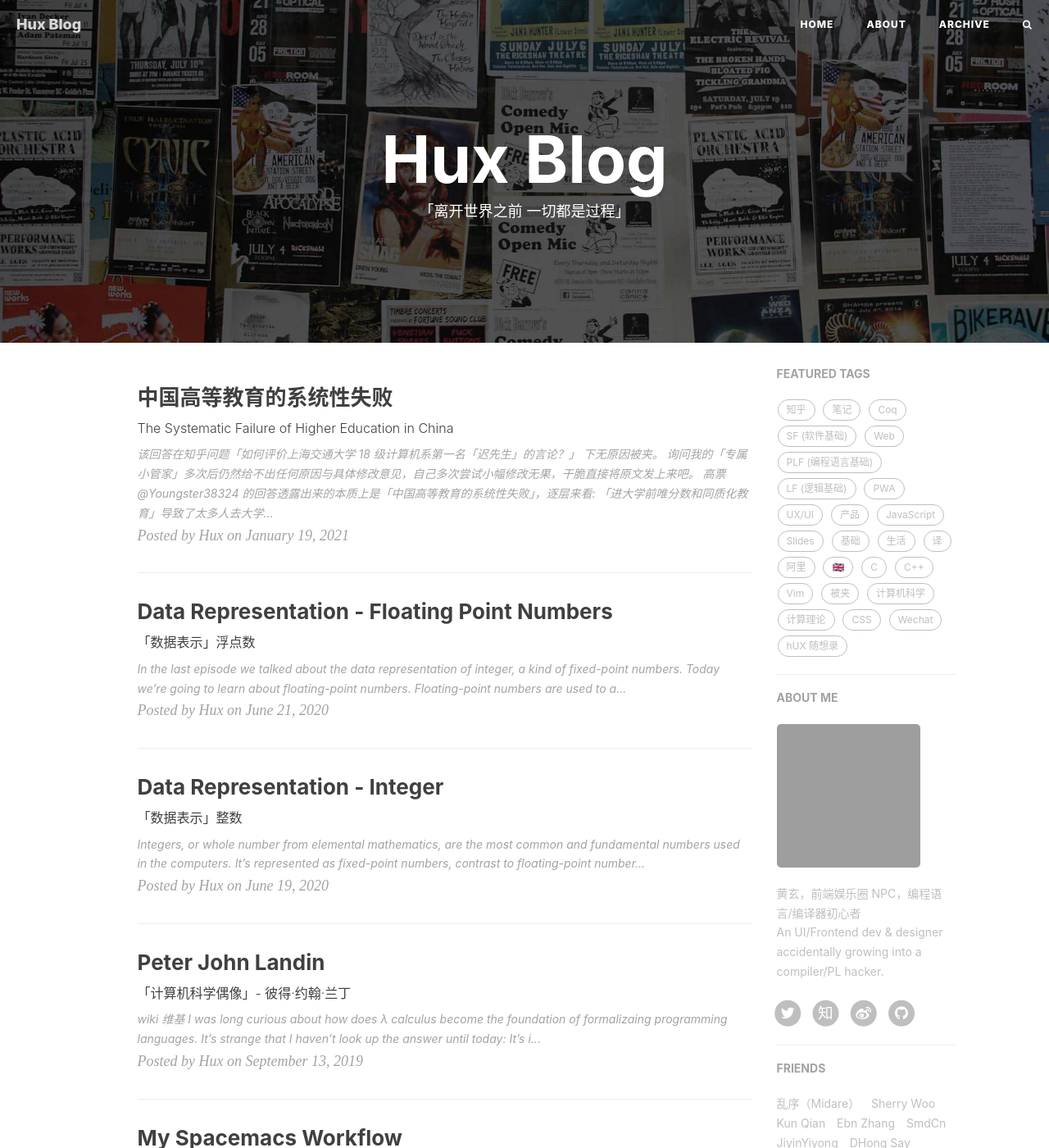
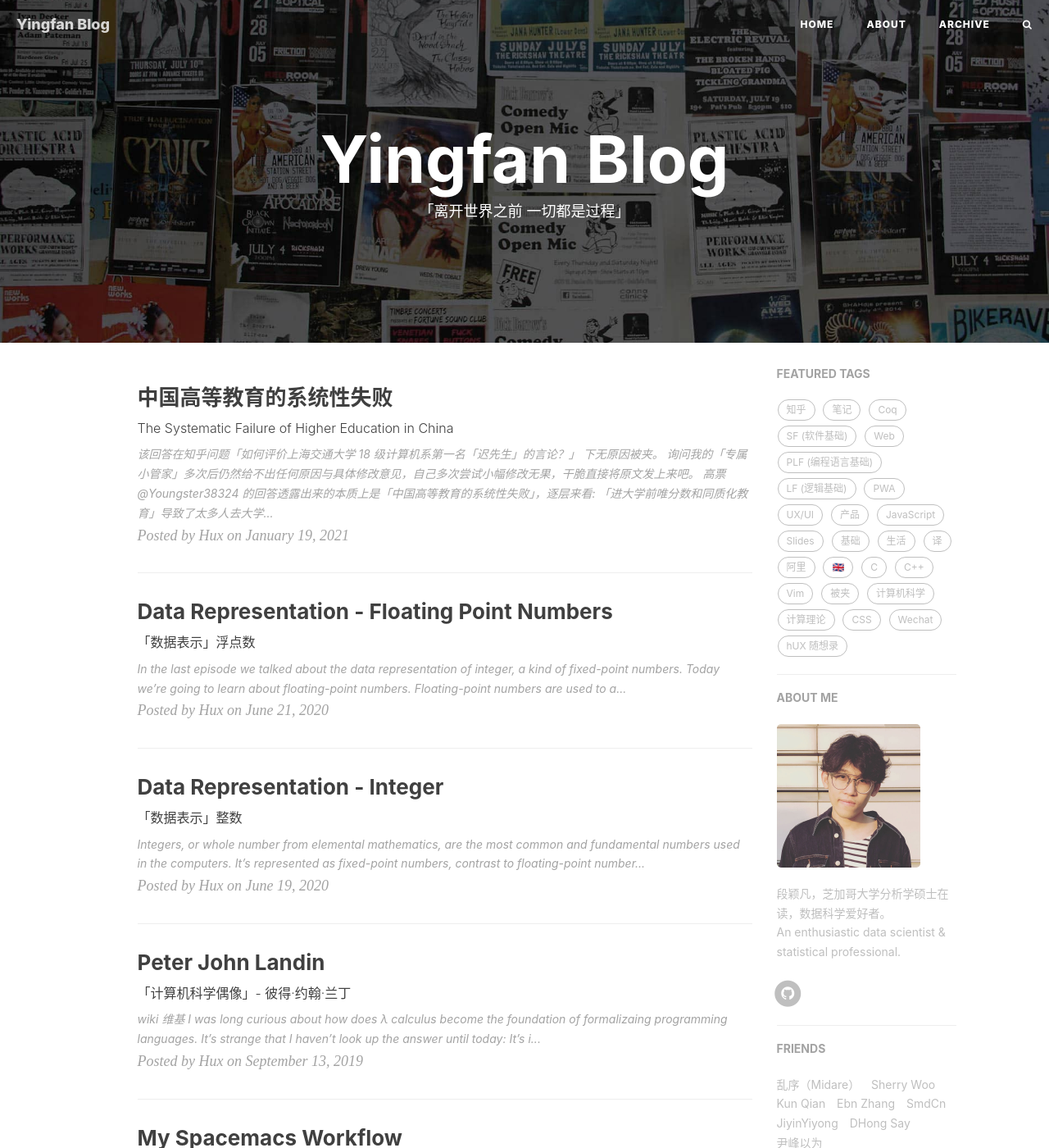
Before and after one commit to Yingfan-Duan/Yingfan-Duan.github.io, a Jekyll site: the page built from index.html, in a window 1280 px wide and 1400 px high. Shown: the whole window at 82% size. Built offline with Jekyll 4.4.1, drawn with Linux system fonts in a browser that asks for light colours; nearby versions of some CDN libraries; the list of posts is cut into pages by our own code; comment, search, counter and statistics services are not loaded; some of the changed text lies outside the part shown; grey boxes are pictures that could not be loaded.

Commit message:
change config file

```diff
--- a/_config.yml
+++ b/_config.yml
@@ -1,11 +1,11 @@
 # Site settings
-title: Hux Blog
-SEOTitle: 黄玄的博客 | Hux Blog
+title: Yingfan Blog
+SEOTitle: 段颖凡的博客 | Yingfan Blog
 header-img: img/home-bg.jpg
-email: huxpro@gmail.com
-description: "关于程序与设计、黑客与画家 | 黄玄，Web & Mobile Lover，Software Engineer，UX Designer | 这里是 @Hux黄玄 的个人博客，与你一起发现更大的世界。"
+email: yingfanduan@uchicago.edu
+description: "努力成为一切data science问题的go to person | 段颖凡 | 这里是 @Yingfan-Duan 的个人博客，与你一起发现更大的世界。"
 keyword: "黄玄, Hux黄玄, Hux, 鬼栈, huxpro, @huxpro, 黄玄的博客, Hux Blog, 博客, 个人网站, 互联网, Web, JavaScript, 前端, 设计"
-url: "https://huangxuan.me"              # your host, for absolute URL
+url: "https://yingfan-duan.github.io/"              # your host, for absolute URL
 baseurl: ""                             # for example, '/blog' if your blog hosted on 'host/blog'
 
 # Publish posts or collection documents with a future date.
@@ -13,10 +13,7 @@ future: true
 
 # SNS settings
 RSS: false
-weibo_username:     huxpro
-zhihu_username:     huxpro
-github_username:    huxpro
-twitter_username:   huxpro
+github_username:    Yingfan-Duan
 #facebook_username:  huxpro
 #linkedin_username:  firstname-lastname-idxxxx
 
@@ -78,8 +75,8 @@ ga_domain: huangxuan.me
 
 # Sidebar settings
 sidebar: true                           # whether or not using Sidebar.
-sidebar-about-description: "黄玄，前端娱乐圈 NPC，编程语言/编译器初心者 <br> An UI/Frontend dev & designer accidentally growing into a compiler/PL hacker."
-sidebar-avatar: https://github.com/Huxpro.png # use absolute URL, seeing it's used in both `/` and `/about/`
+sidebar-about-description: "段颖凡，芝加哥大学分析学硕士在读，数据科学爱好者。<br> An enthusiastic data scientist & statistical professional."
+sidebar-avatar: /img/avatar-hux.jpg # use absolute URL, seeing it's used in both `/` and `/about/`
 
 
 
```
